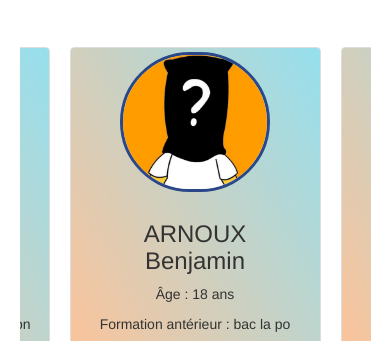
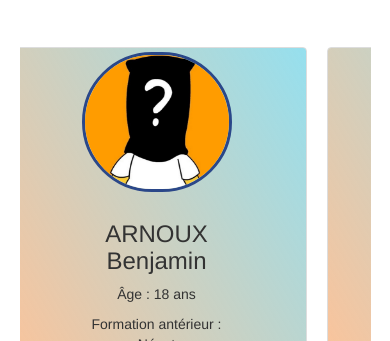
Before and after one commit to toto9744/VALT, a plain HTML site: page index.html in a window 390 px wide. Shown: the part 1954-2295 px from the top of the page. Drawn offline with nearby package versions, Linux system fonts and the light colour scheme; grey boxes are pictures that could not be loaded.

Commit message:
responsive slide min ok

```diff
--- a/index.html
+++ b/index.html
@@ -111,7 +111,8 @@
               <h1>Simplon c'est aussi apprendre a travaillé ensemble</h1>
               <p>A Simplon , pas de concurrence , de la solidarité et des règles de vie en communauté. Si vous êtes bloqué ,
                 soyez rassuré vous pourrez compter sur l'aide de vos collègues . On marche tous ensemble , on avance tous
-                ensemble</p>
+                ensemble
+              </p>
             </div>
           </div>
         </div>
@@ -199,7 +200,7 @@
           <div class="caption">
             <h3>ARNOUX<br> Benjamin</h3>
             <p> Âge : 18 ans</p>
-            <p>Formation antérieur : bac la po </p>
+            <p>Formation antérieur : <br> Néant </p>
             <i class="fa fa-github" aria-hidden="true"></i>
             <i class="fa fa-html5" aria-hidden="true"></i>
             <i class="fa fa-css3" aria-hidden="true"></i>
@@ -216,7 +217,7 @@
           <div class="caption">
             <h3> BEGUE<br> Bruno </h3>
             <p> Âge : 51 ans</p>
-            <p>Formation antérieur :Frigoriste </p>
+            <p>Formation antérieur : <br> Frigoriste </p>
             <i class="fa fa-github" aria-hidden="true"></i>
             <i class="fa fa-html5" aria-hidden="true"></i>
             <i class="fa fa-css3" aria-hidden="true"></i>
@@ -232,7 +233,7 @@
           <div class="caption">
             <h3>BIEN-AIME<br> Denilson</h3>
             <p> Âge : 18 ans</p>
-            <p>Formation antérieur : Prépa Infirmier </p>
+            <p>Formation antérieur : <br> Prépa Infirmier </p>
             <i class="fa fa-github" aria-hidden="true"></i>
             <i class="fa fa-html5" aria-hidden="true"></i>
             <i class="fa fa-css3" aria-hidden="true"></i>
@@ -266,7 +267,7 @@
           <div class="caption">
             <h3>CALLENS <br>Alexandre</h3>
             <p> Âge : 29 ans</p>
-            <p>Formation antérieur : Cuisinier</p>
+            <p>Formation antérieur : <br> Cuisinier</p>
             <i class="fa fa-github" aria-hidden="true"></i>
             <i class="fa fa-html5" aria-hidden="true"></i>
             <i class="fa fa-css3" aria-hidden="true"></i>
@@ -283,7 +284,7 @@
           <div class="caption">
             <h3> CLAIN <br> Nicolas</h3>
             <p> Âge : 33 ans </p>
-            <p>Formation antérieur : Militaire</p>
+            <p>Formation antérieur : <br> Militaire</p>
             <i class="fa fa-github" aria-hidden="true"></i>
             <i class="fa fa-html5" aria-hidden="true"></i>
             <i class="fa fa-css3" aria-hidden="true"></i>
@@ -300,7 +301,7 @@
           <div class="caption">
             <h3> CLAIR<br> Alexandre</h3>
             <p> Âge : 23 ans</p>
-            <p>Formation antérieur : Designer</p>
+            <p>Formation antérieur : <br> Designer</p>
             <i class="fa fa-github" aria-hidden="true"></i>
             <i class="fa fa-html5" aria-hidden="true"></i>
             <i class="fa fa-css3" aria-hidden="true"></i>
@@ -320,7 +321,7 @@
           <div class="caption">
             <h3>DIJOUX <br>Valérie </h3>
             <p> Âge : 25 ans</p>
-            <p>Formation antérieur : Digital Marketing</p>
+            <p>Formation antérieur : <br> Digital Marketing</p>
             <i class="fa fa-github" aria-hidden="true"></i>
             <i class="fa fa-html5" aria-hidden="true"></i>
             <i class="fa fa-css3" aria-hidden="true"></i>
@@ -337,7 +338,7 @@
           <div class="caption">
             <h3> GREGOIRE<br> Laurent</h3>
             <p> Âge : 22 ans </p>
-            <p>Formation antérieur : Commercial</p>
+            <p>Formation antérieur : <br> Commercial</p>
             <i class="fa fa-github" aria-hidden="true"></i>
             <i class="fa fa-html5" aria-hidden="true"></i>
             <i class="fa fa-css3" aria-hidden="true"></i>
@@ -354,7 +355,7 @@
           <div class="caption">
             <h3> HERMAND<br> Robin </h3>
             <p> Âge : 21 ans</p>
-            <p>Formation antérieur : Ecole de la vie</p>
+            <p>Formation antérieur : <br> Ecole de la vie</p>
             <i class="fa fa-github" aria-hidden="true"></i>
             <i class="fa fa-html5" aria-hidden="true"></i>
             <i class="fa fa-css3" aria-hidden="true"></i>
@@ -371,7 +372,7 @@
           <div class="caption">
             <h3> LE GLEUT <br>Joséphine</h3>
             <p> Âge : 24 ans</p>
-            <p>Formation antérieur : Exploratrice du monde </p>
+            <p>Formation antérieur : <br> Exploratrice du monde </p>
             <i class="fa fa-github" aria-hidden="true"></i>
             <i class="fa fa-html5" aria-hidden="true"></i>
             <i class="fa fa-css3" aria-hidden="true"></i>
@@ -388,7 +389,7 @@
           <div class="caption">
             <h3> MARINIER <br>Thomas</h3>
             <p> Âge : 25 ans</p>
-            <p>Formation antérieur : Chômage</p>
+            <p>Formation antérieur : <br> Chômage</p>
             <i class="fa fa-github" aria-hidden="true"></i>
             <i class="fa fa-html5" aria-hidden="true"></i>
             <i class="fa fa-css3" aria-hidden="true"></i>
@@ -405,7 +406,7 @@
           <div class="caption">
             <h3> MOZELLE<br> Rémy </h3>
             <p> Âge : 26 ans</p>
-            <p>Formation antérieur : Chômage</p>
+            <p>Formation antérieur : <br> Chômage</p>
             <i class="fa fa-github" aria-hidden="true"></i>
             <i class="fa fa-html5" aria-hidden="true"></i>
             <i class="fa fa-css3" aria-hidden="true"></i>
@@ -422,7 +423,7 @@
           <div class="caption">
             <h3>SADAYEN <br>Vellen</h3>
             <p> Âge : 20 ans</p>
-            <p>Formation antérieur : Chômage </p>
+            <p>Formation antérieur : <br> Chômage </p>
             <i class="fa fa-github" aria-hidden="true"></i>
             <i class="fa fa-html5" aria-hidden="true"></i>
             <i class="fa fa-css3" aria-hidden="true"></i>
--- a/js/jquery.js
+++ b/js/jquery.js
@@ -39,7 +39,7 @@ $('.yo').slick({
       settings: {
         arrows: false,
         centerMode: true,
-        centerPadding: '40px',
+        centerPadding: '10px',
         slidesToShow: 3
       }
     },
@@ -48,7 +48,7 @@ $('.yo').slick({
       settings: {
         arrows: true,
         centerMode: true,
-        centerPadding: '40px',
+        centerPadding: '10px',
         slidesToShow: 1
       }
     }
--- a/scss/style.scss
+++ b/scss/style.scss
@@ -118,7 +118,7 @@ body {
  h1 {font-family: $policeTitre;
 	height: 100px; width: 100%; background-color: rgba(239, 223, 49,0.3); margin-bottom: 30px;
 	padding-top: 8px;  }
-p { font-family: $policePara; font-size: 26px; }
+p { font-family: $policePara; font-size: 26px; color:#c9ffe4; }
 }
 
 /*supression du text dans le carousel si la width est inférieur a 1000px*/
```
Also changed, not shown: css/style.css, 1 other file.
